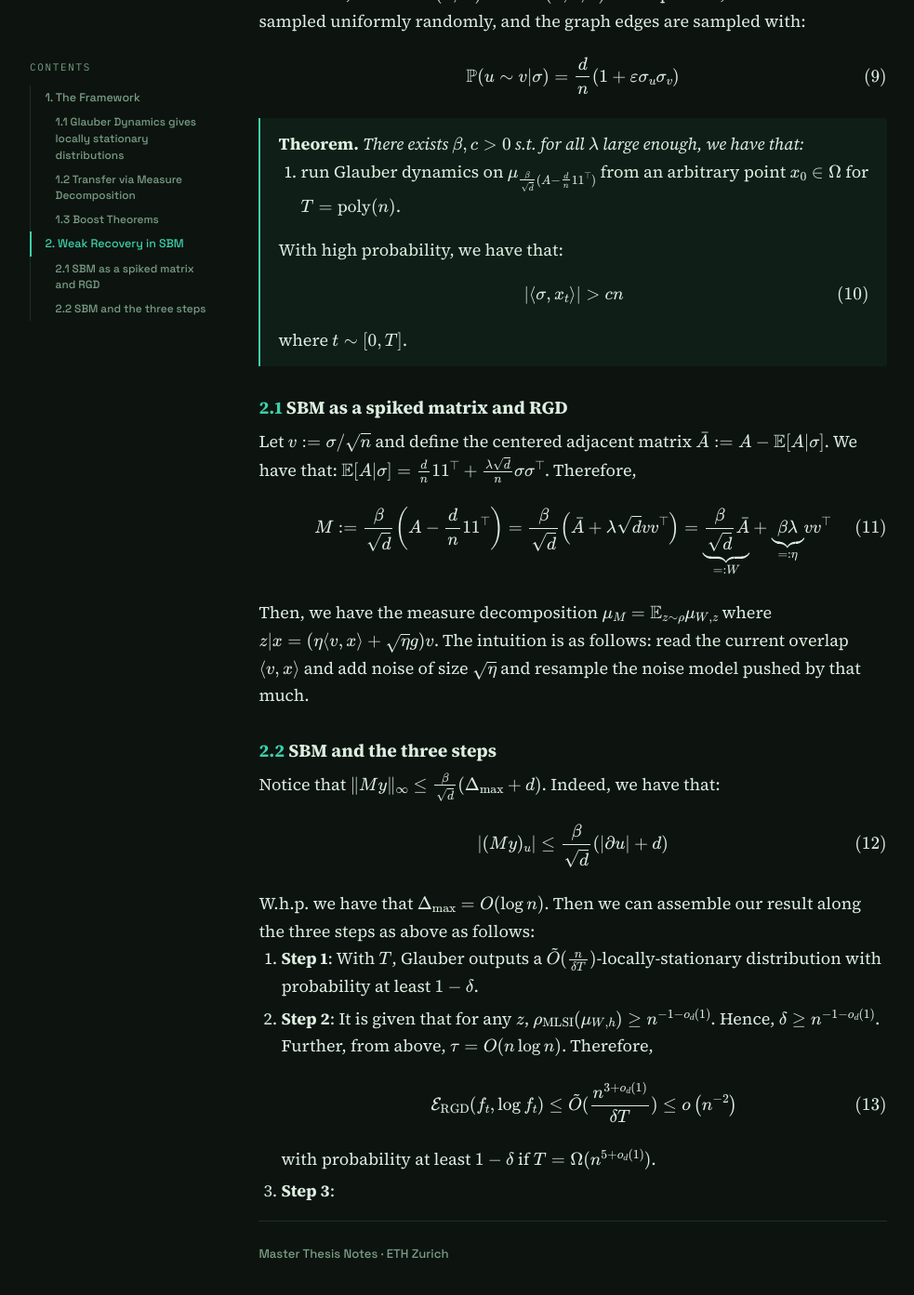
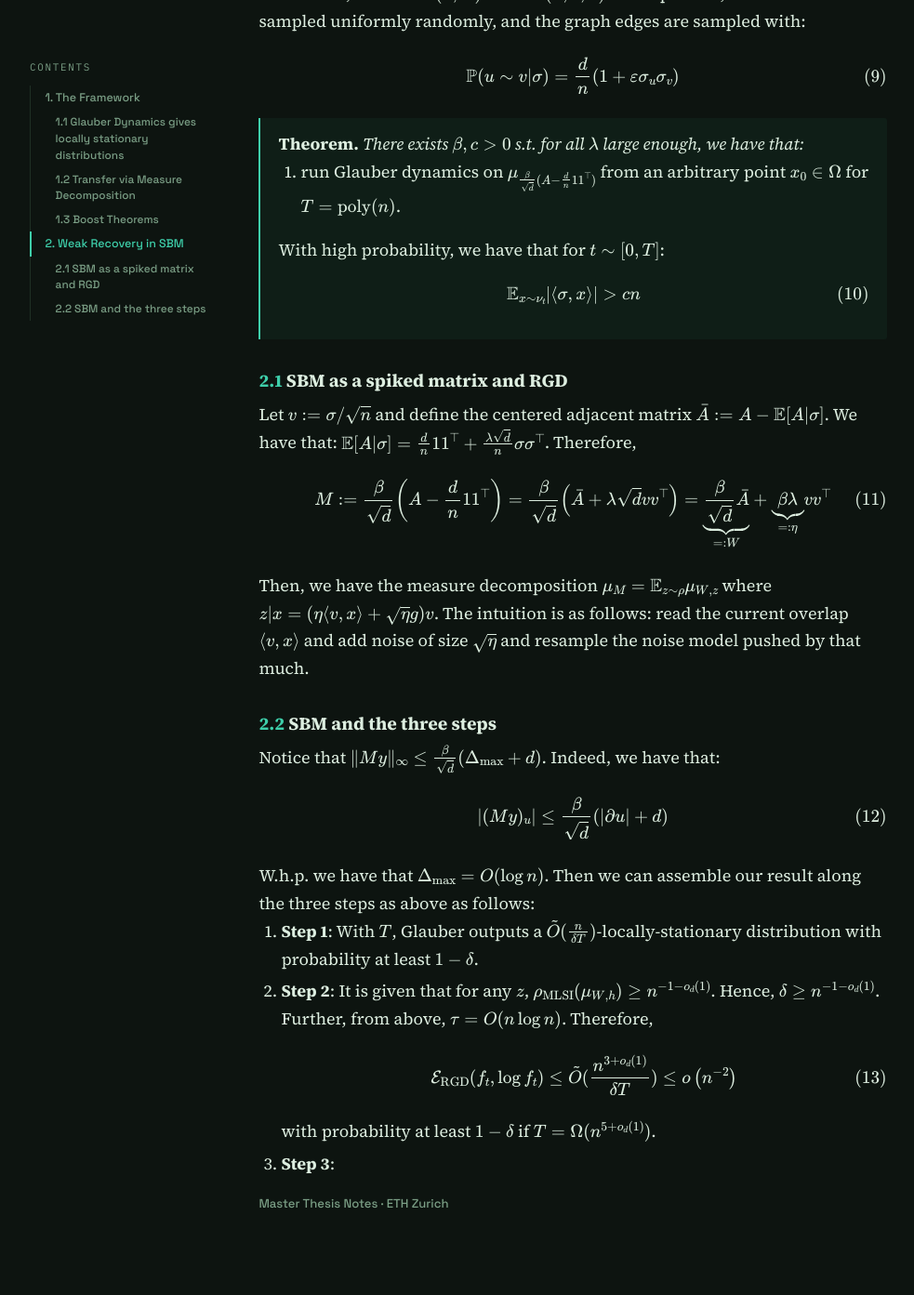
Before and after one commit to shmoshua/shmoshua.github.io, a Jekyll site: the page built from _posts/2026-10-13-locally-stationary-distributions.html, in a window 1280 px wide and 1400 px high, scrolled down 3084 px. Shown: the top 1393 px of the window at 93% size, without its empty margins (24-1007 px from the left). Built offline with Jekyll 4.4.1, drawn with Linux system fonts in a browser that asks for light colours; after the commit the page ends 4390 px from its top, so only the background shows below that.

Commit message:
local post

```diff
--- a/_data/lists.yml
+++ b/_data/lists.yml
@@ -2,10 +2,8 @@
 # A post joins a list with a line like `list: thesis` in its header.
 # To add a list, copy one of the blocks below and give it a new id.
 
-- id: thesis
-  name: Master Thesis
-  description: Glauber dynamics, mixing times and mirror descent.
+- id: glauber
+  name: Glauber Dynamics
 
 - id: ai-safety
   name: AI Safety
-  description: Papers on alignment, interpretability and evaluations.
--- a/_posts/2026-10-13-locally-stationary-distributions.html
+++ b/_posts/2026-10-13-locally-stationary-distributions.html
@@ -121,10 +122,10 @@
     <ol>
       <li>run Glauber dynamics on $\mu_{\frac{\beta}{\sqrt{d}}(A-\frac{d}{n}11^\top)}$ from an arbitrary point $x_0\in \Omega$ for $T=\text{poly}(n)$.</li>
     </ol>
-    With high probability, we have that:
+    With high probability, we have that for $t\sim [0,T]$:
     $$
-      |\langle \sigma, x_t\rangle | > cn
-    $$where $t\sim [0,T]$.
+      \E_{x\sim \nu_t}|\langle \sigma, x\rangle | > cn
+    $$
   </p>
 </div>
 
--- a/css/style.css
+++ b/css/style.css
@@ -449,24 +449,27 @@
 }
 .empty { color: var(--muted); }
 
+
 /* ---- Lists on the homepage (see _data/lists.yml) ---- */
 .list-filter { display: flex; flex-wrap: wrap; gap: .5rem; margin: 1.6rem 0 0; }
 .list-filter a {
   font-family: var(--sans);
   font-size: .82rem;
   font-weight: 500;
+  line-height: 1.2;
+  white-space: nowrap;            /* keep "Master Thesis" on one line */
   text-decoration: none;
   color: var(--muted);
   border: 1px solid var(--rule);
   border-radius: 999px;
-  padding: .35rem .95rem;
+  padding: .4rem .95rem;
   transition: color .15s, border-color .15s, background .15s;
 }
 .list-filter a:hover { color: var(--ink); border-color: var(--muted); }
 .list-filter a.active { color: var(--paper); background: var(--ink); border-color: var(--ink); }
 .list-section { margin-top: 2.6rem; }
 .list-section .list-name { font-size: 1.3rem; margin: 0 0 .25rem; }
-.list-name .count {
+.list-section .list-name .count {
   font-family: var(--mono);
   font-size: .72rem;
   font-weight: 400;
@@ -477,18 +480,6 @@
 .list-desc { color: var(--muted); font-size: 1rem; margin: 0 0 .9rem; }
 .list-section .post-list { margin-top: 0; }
 
-/* Footer divider spans the text column only */
-footer::before {
-  content: "";
-  display: block;
-  border-top: 1px solid var(--rule);
-  margin-bottom: 1.5rem;
-}
-
-.article ol, .article ul { padding-left: 1.5rem; margin: 0 0 1.1rem; }
-.article li { margin-bottom: .3rem; }
-
-/* Room to scroll past the end of a post */
-footer.article { padding-bottom: 8rem; }
-/* Local preview: half a screen extra, so the last lines you write can sit mid-screen */
-body.preview footer.article { padding-bottom: 50vh; }
+/* Numbered and bullet lists inside posts */
+article.article ol, article.article ul { padding-left: 1.5rem; margin: 0 0 1.1rem; }
+article.article li { margin-bottom: .3rem; }
```
Also changed, not shown: other parts of _posts/2026-10-13-locally-stationary-distributions.html (+1 -0 lines), 2 other files.
